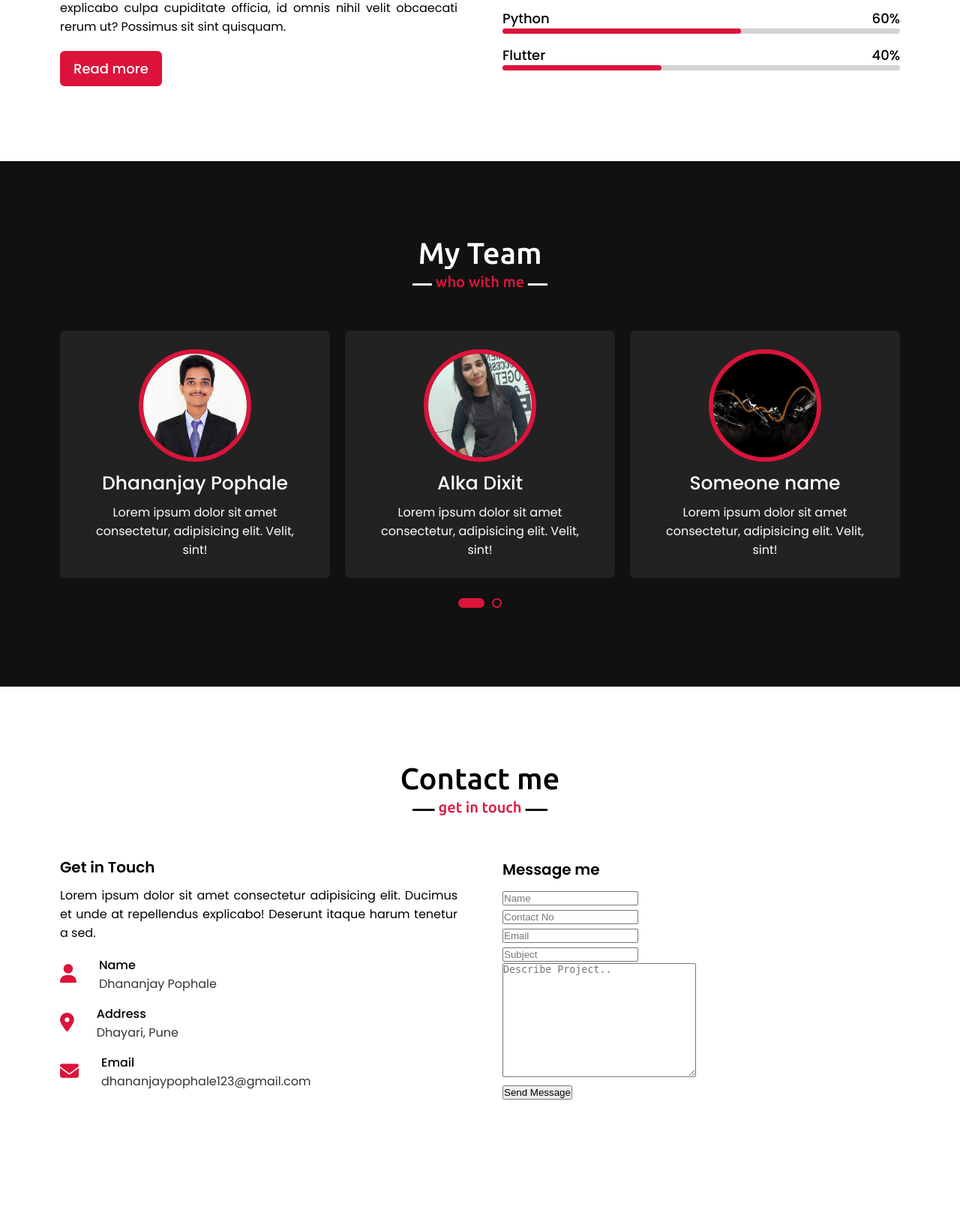
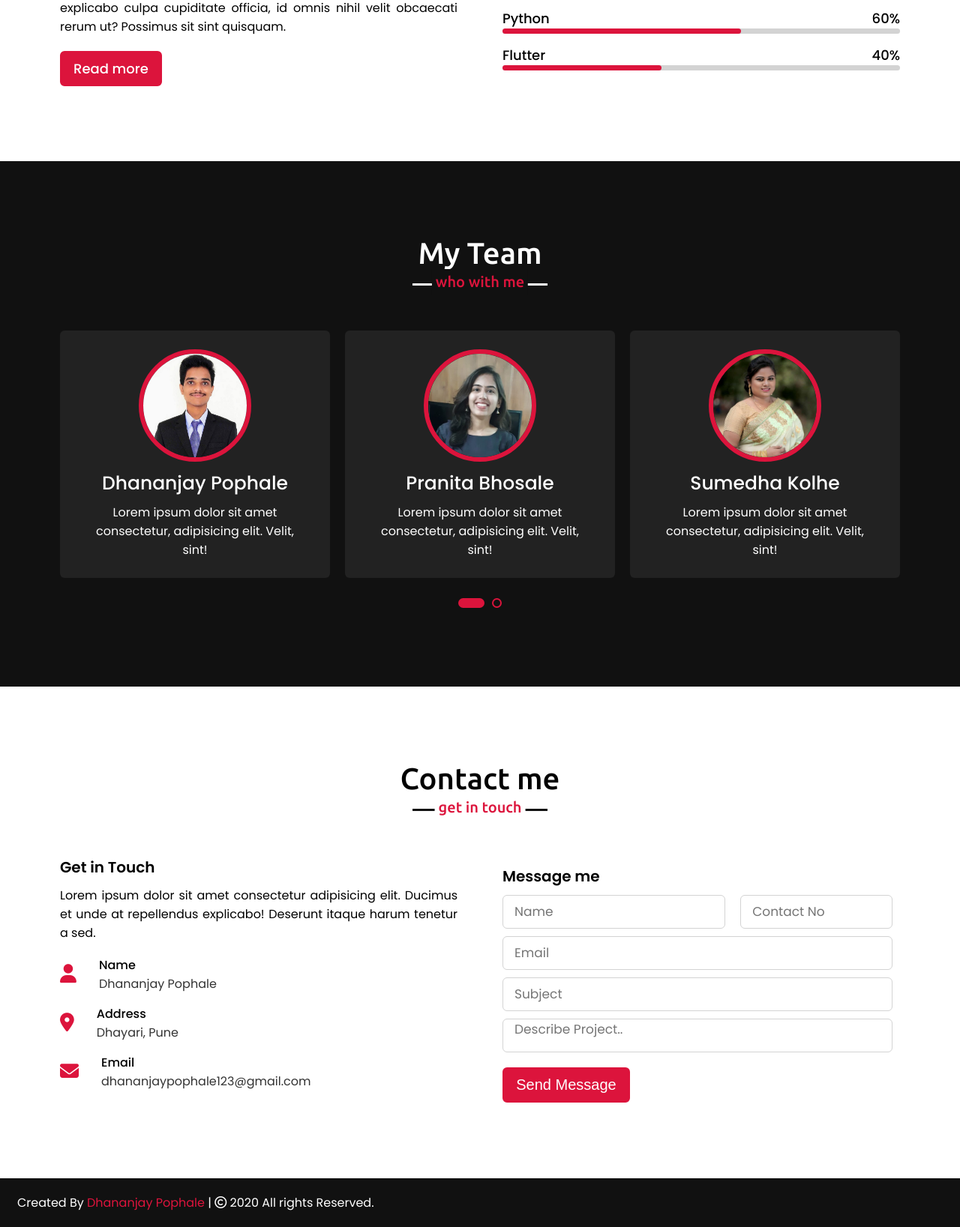
Before and after one commit to dhananjay7276/Portfolio, a PHP site: page / in a window 1280 px wide. Shown: the part 2473-4110 px from the top of the page at 75% size. Before the commit the page ends 3940 px from the top, so only its background shows below. Run offline with PHP 8.4, Linux system fonts and the light colour scheme; some libraries are stand-ins or nearby versions.

Commit message:
final changes are done

```diff
--- a/index.html
+++ b/index.html
@@ -49,9 +53,9 @@
                     <img src="images/self.jpeg" alt="">
                 </div>
                 <div class="column right">
-                    <div class="text">I'm Dhananjay and I'm a <span>Developer</span></div>
+                    <div class="text">I'm Dhananjay and I'm a <span class="typing-2"></span></div>
                     <p>Lorem ipsum dolor sit amet consectetur adipisicing elit. Molestias quo ipsa nisi rem, laborum, aliquam tempora vero accusamus veritatis, perferendis nobis. Repellat officiis adipisci beatae asperiores corrupti ea molestiae nihil deleniti fuga iure sed quibusdam ipsa aliquid soluta autem commodi animi, eveniet sapiente ad. Illum eligendi iste odio vero dolore eaque neque soluta qui distinctio aspernatur, illo, ut nisi fuga?</p>
-                    <a href="#">Download CV</a>
+                    <a href="images/Dhananjay Pophale Resume.pdf" downloads>Download CV</a>
                 </div>
             </div>
         </div>
@@ -151,22 +155,22 @@
                 </div>
                 <div class="card">
                     <div class="box">
-                        <img src="images/alka.jpeg" alt="">
-                        <div class="text">Alka Dixit</div>
+                        <img src="images/bhosale.jpeg" alt="">
+                        <div class="text">Pranita Bhosale</div>
                         <p>Lorem ipsum dolor sit amet consectetur, adipisicing elit. Velit, sint!</p>
                     </div>
                 </div>
                 <div class="card">
                     <div class="box">
-                        <img src="images/banner.jpg" alt="">
-                        <div class="text">Someone name</div>
+                        <img src="images/sumedha.jpeg" alt="">
+                        <div class="text">Sumedha Kolhe</div>
                         <p>Lorem ipsum dolor sit amet consectetur, adipisicing elit. Velit, sint!</p>
                     </div>
                 </div>
                 <div class="card">
                     <div class="box">
-                        <img src="images/banner.jpg" alt="">
-                        <div class="text">Someone name</div>
+                        <img src="images/alka.jpeg" alt="">
+                        <div class="text">Alka Dixit</div>
                         <p>Lorem ipsum dolor sit amet consectetur, adipisicing elit. Velit, sint!</p>
                     </div>
                 </div>
@@ -221,13 +225,16 @@
             <div class="column right">
                 <div class="text">Message me</div>
                 <form action="#">
-                    <div class="field">
-                        <div class="field name">
-                            <input type="text" placeholder="Name" required>
+                    <div class="fields">
+                        <div class="field">
+                            <div class="name">
+                                <input type="text" placeholder="Name" required>
+                            </div>
+                            <div class="field contactno">
+                                <input type="number" placeholder="Contact No" required>
+                            </div>
                         </div>
-                        <div class="field contactno">
-                            <input type="number" placeholder="Contact No" required>
-                        </div>
+
                         <div class="field email">
                             <input type="email" placeholder="Email" required>
                         </div>
@@ -247,6 +254,11 @@
           </div>
         </div>
     </section>
+
+    <!-- footer section start here  -->
+    <footer>
+        <span>Created By <a href="#">Dhananjay Pophale</a> | <span class="far fa-copyright"></span> 2020 All rights Reserved.</span>
+    </footer>
     <script src="script.js"></script>
 </body>
 </html>
--- a/script.js
+++ b/script.js
@@ -5,6 +5,30 @@ $(document).ready(function(){
         }else{
             $('.navbar').removeClass("sticky");
         }
+        if(this.scrollY > 300){
+            $('.scroll-up-btn').addClass("show");
+        }else{
+            $('.scroll-up-btn').removeClass("show");
+        }
+    });
+
+    // slide-up script
+    $('.scroll-up-btn').click(function(){
+        $('html').animate({scrollTop:0})
+    });
+
+    // typing animation script
+    var typed = new Typed(".typing",{
+        strings:["Developer", "Network Engineer","Freelancer","Mechanical Engineer"],
+        typeSpeed:100,
+        backsSpeed:60,
+        loop:true
+    });
+    var typed = new Typed(".typing-2",{
+        strings:["Developer", "Network Engineer","Freelancer","Mechanical Engineer"],
+        typeSpeed:100,
+        backsSpeed:60,
+        loop:true
     });
 
     // toggle menu navbar script
--- a/style.css
+++ b/style.css
@@ -118,7 +144,7 @@
 
 /* all comman code  */
 
-.about ,.services,.skills, .team , .contact{
+.about ,.services,.skills, .team , .contact ,footer{
     font-family: 'Poppins', sans-serif;
 }
 
@@ -457,11 +483,79 @@ section .title::after{
     color: #333;
 }
 
+.contact .right form .field{
+    display: flex;
+}
+.contact .right form .fields .name{
+    margin-right: 10px;
+}
+.contact .right form .fields .textarea textarea{
+    height: 100px;
+    resize: none;
+}
+
+.contact .right form .field,
+.contact .right form .fields .field{
+    height: 45px;
+    width: 100%;
+    margin-bottom: 10px;
+}
+
+.contact .right form .field input,
+.contact .right form .fields .textarea textarea{
+    height: 100%;
+    width: 100%;
+    border: 1px solid lightgray;
+    border-radius: 6px;
+    outline: none;
+    padding: 0 15px;
+    font-size: 17px;
+    font-family: 'Poppins', sans-serif;
+    margin-right: 10px;
+}
+.contact .right form .fields .contactno{
+    margin-left: 10px;
+    width: 50%;
+}
+.contact .right form .fields .button {
+    height: 47px;
+    width: 170px;
+    margin-top: 10px;
+}
+
+.contact .right form .fields .button button{
+    width: 100%;
+    height: 100%;
+    border: 2px solid crimson;
+    background: crimson;
+    color: #fff;
+    font-size: 20px;
+    font-weight: 500;
+    border-radius: 6px;
+    cursor: pointer;
+    margin-top: 10px;
+}
+
+.contact .right form .fields .button button:hover{
+    background: none;
+    color: crimson;
+}
 
 
+/* footer section styling */
+ footer{
+     background: #111;
+     padding: 20px 23px;
+     color: #fff;
+ }
 
-
-
+ footer span a{
+     color: crimson;
+     text-decoration: none;
+ }
+ footer span a:hover{
+     text-decoration: underline;
+ }
 
 
 
```
Also changed, not shown: other parts of index.html (+13 -9 lines), other parts of style.css (+30 -3 lines), images/bhosale.jpeg (added), images/sumedha.jpeg (added), 2 other files.
